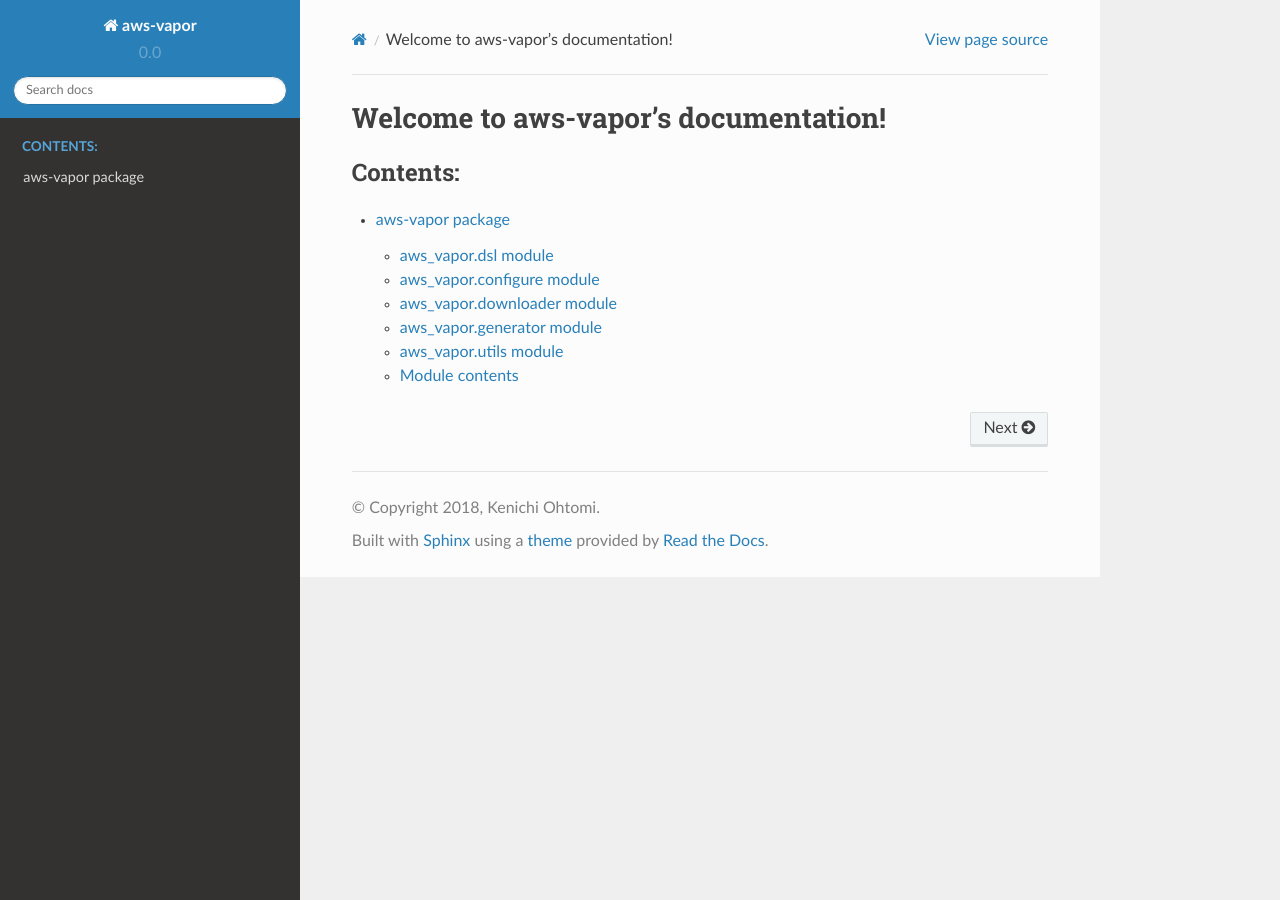
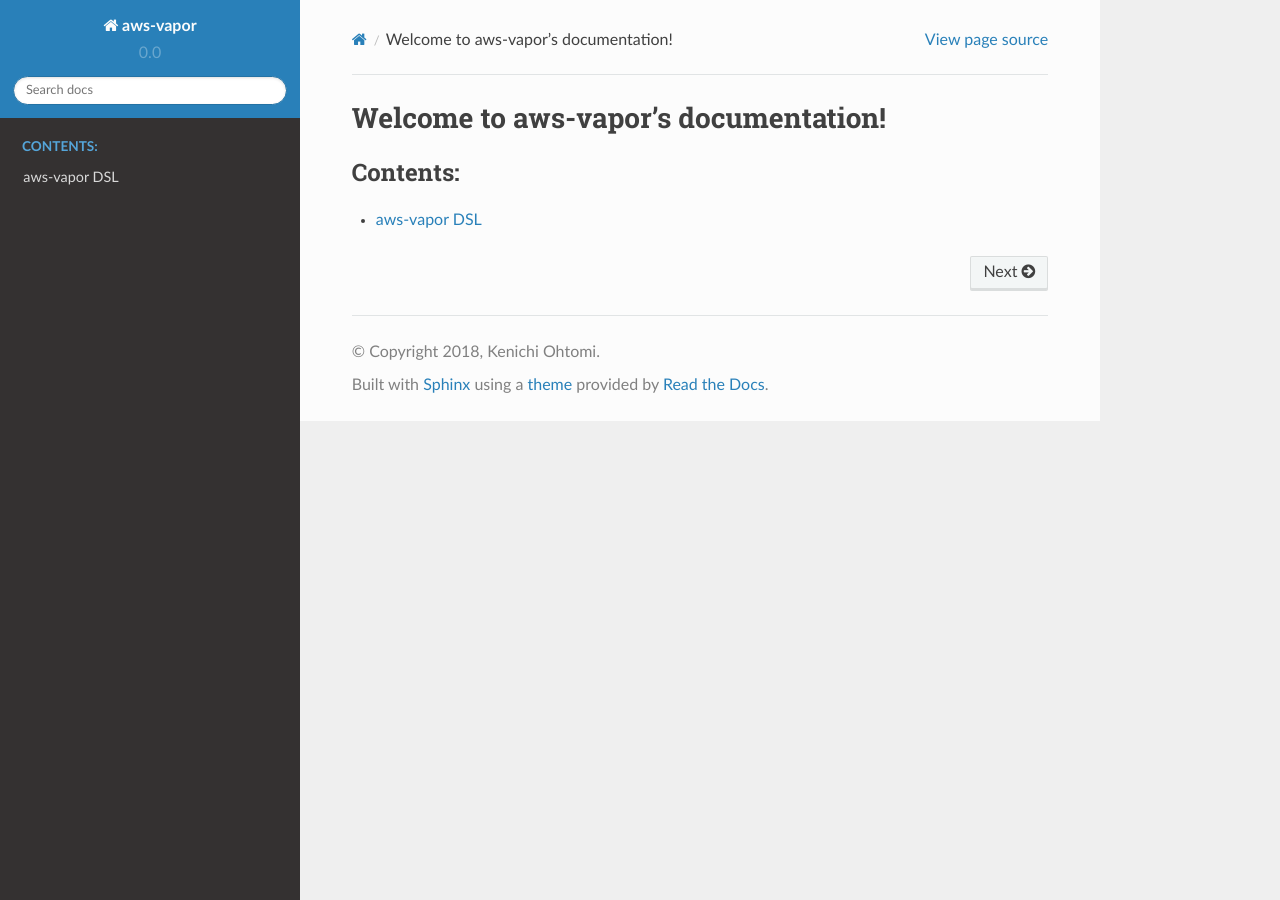
Before and after one commit to ohtomi/aws-vapor, a Sphinx documentation site: the page built from docs/index.rst, in a window 1280 px wide. Built offline with Sphinx 7.4.7 and the Read the Docs theme 2.0.0, drawn with Linux system fonts in a browser that asks for light colours.

```diff
--- a/docs/aws_vapor.rst
+++ b/docs/aws_vapor.rst
@@ -1,51 +1,6 @@
-aws-vapor package
+aws-vapor DSL
 =================
-
-aws\_vapor\.dsl module
-----------------------
 
 .. automodule:: aws_vapor.dsl
     :members:
     :undoc-members:
-    :show-inheritance:
-
-aws\_vapor\.configure module
-----------------------------
-
-.. automodule:: aws_vapor.configure
-    :members:
-    :undoc-members:
-    :show-inheritance:
-
-aws\_vapor\.downloader module
------------------------------
-
-.. automodule:: aws_vapor.downloader
-    :members:
-    :undoc-members:
-    :show-inheritance:
-
-aws\_vapor\.generator module
-----------------------------
-
-.. automodule:: aws_vapor.generator
-    :members:
-    :undoc-members:
-    :show-inheritance:
-
-aws\_vapor\.utils module
-------------------------
-
-.. automodule:: aws_vapor.utils
-    :members:
-    :undoc-members:
-    :show-inheritance:
-
-
-Module contents
----------------
-
-.. automodule:: aws_vapor
-    :members:
-    :undoc-members:
-    :show-inheritance:
```
